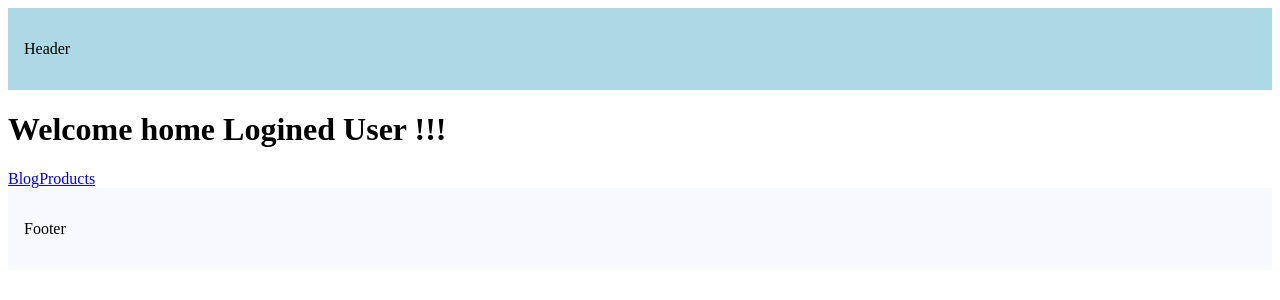
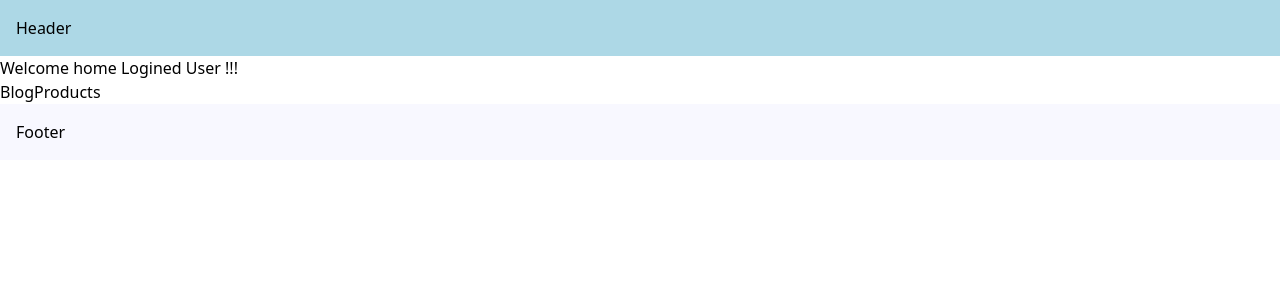
Before and after one commit to phuongsover1/Learning-NextJS-CodeVolution, a Next.js app in the folder nextjs-codevolution/: page / in a window 1280 px wide. Shown: the top 300 px of the page. Built offline with nearby package versions, Linux system fonts and the light colour scheme.

Commit message:
feat: add Tailwind CSS integration and implement authentication layout
- Import Tailwind CSS in globals.css for global styling
- Create AuthLayout with navigation links for login, register, and forgot password pages
- Update main layout to use new global styles

```diff
--- a/nextjs-codevolution/src/app/(auth)/layout.tsx
+++ b/nextjs-codevolution/src/app/(auth)/layout.tsx
@@ -1,15 +1,40 @@
+"use client";
+import Link from "next/link";
+import { usePathname } from "next/navigation";
 
+const navLinks = [
+  {
+    name: "Login",
+    href: "/login",
+  },
+  { name: "Register", href: "/register" },
+  { name: "Forgot Password", href: "/forgot-password" },
+];
 export default function AuthLayout({
   children,
 }: {
-  children: React.ReactNode
+  children: React.ReactNode;
 }) {
+  const pathname = usePathname();
   return (
     <>
-      <header style={{ backgroundColor: 'lightblue', padding: '1rem' }}>
+      <header style={{ backgroundColor: "lightblue", padding: "1rem" }}>
         <h1>Auth Page!!</h1>
+        {navLinks.map((link) => {
+          const isActive: boolean = pathname === link.href;
+          console.log(isActive);
+          return (
+            <Link
+              key={link.name}
+              className={isActive ? "font-bold mr-4" : "text-blue-500 mr-4"}
+              href={link.href}
+            >
+              {link.name}
+            </Link>
+          );
+        })}
       </header>
       {children}
     </>
-  )
+  );
 }
--- /dev/null
+++ b/nextjs-codevolution/src/app/globals.css
@@ -0,0 +1 @@
+@import "tailwindcss";
--- a/nextjs-codevolution/src/app/layout.tsx
+++ b/nextjs-codevolution/src/app/layout.tsx
@@ -1,12 +1,17 @@
+import "./globals.css";
 export const metadata = {
-  title: 'Next.js',
-  description: 'Generated by Next.js',
+  title: "Next.js",
+  description: "Generated by Next.js",
+};
+
+export default function RootLayout({
+  children,
+}: {
+  children: React.ReactNode;
+}) {
+  return (
+    <html lang="en">
+      <body>{children}</body>
+    </html>
+  );
 }
-
-export default function RootLayout({ children }: { children: React.ReactNode }) {
-  return <html lang="en">
-    <body>
-      {children}
-    </body>
-  </html>
-}
```
Also changed, not shown: 1 other file (tests, documents, lock files or other folders).
